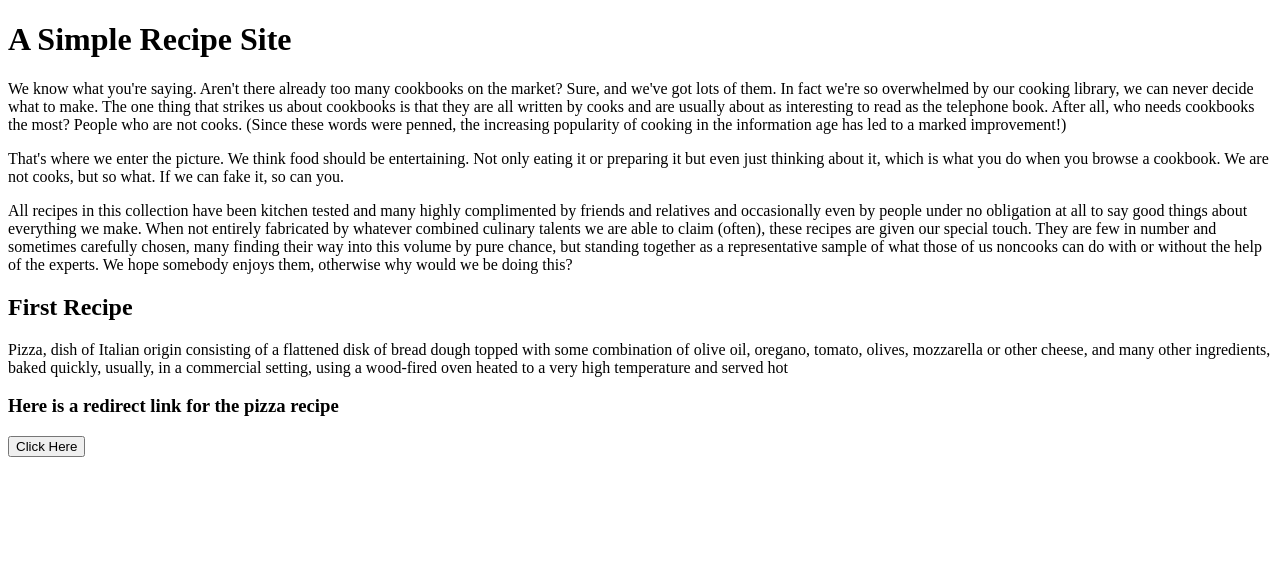
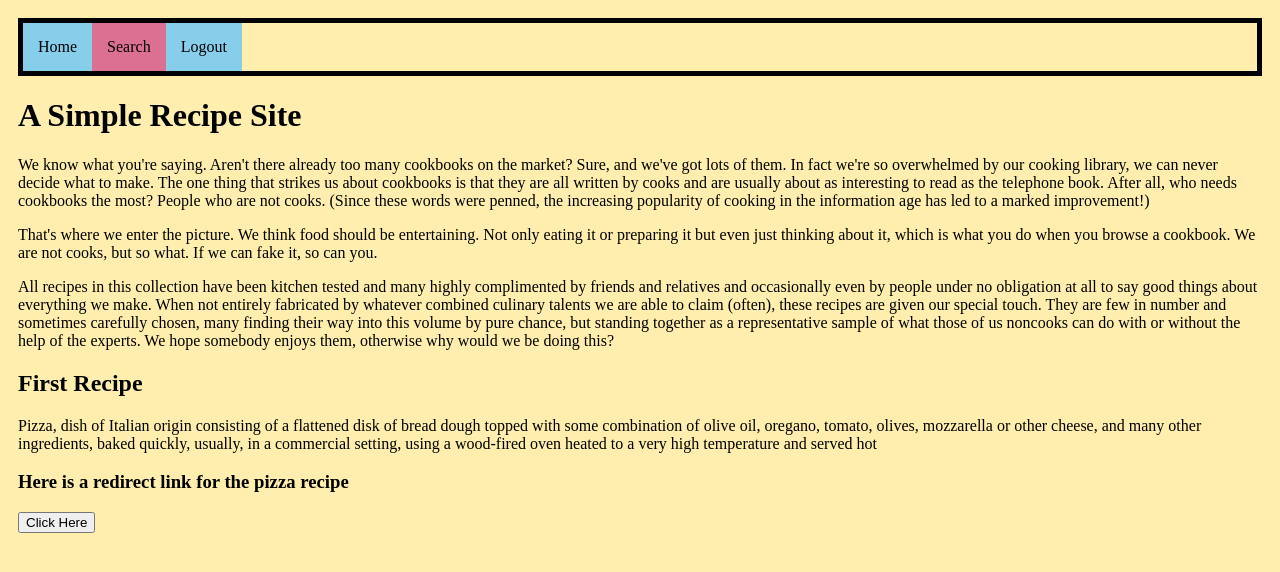
Before and after one commit to Sava2901/odin-recipes, a plain HTML site: page index.html in a window 1280 px wide. Drawn offline with Linux system fonts and the light colour scheme.

Commit message:
nav bar added

```diff
--- a/index.html
+++ b/index.html
@@ -10,6 +10,13 @@
 </head>
 
 <body>
+
+    <nav class="container">
+        <div>Home</div>
+        <div>Search</div>
+        <div>Logout</div>
+    </nav>
+
     <h1>A Simple Recipe Site</h1>
 
     <p>We know what you're saying. Aren't there already too many cookbooks on the market? Sure, and we've got lots of
@@ -45,8 +52,6 @@
 
     <a href="./recipes/pizza.html"><button>Click Here</button></a>
 
-
-
 </body>
 
 </html>
--- a/styles.css
+++ b/styles.css
@@ -3,7 +3,7 @@ li{
 }
 
 .optional{
-    background-color: palegoldenrod;
+    background-color: white;
     font-family: 'arial';
     font-size: 14px;
 }
@@ -11,3 +11,29 @@ li{
 img{
     align-self: center;
 }
+
+.container > div{
+    padding: 15px;
+    text-align: center;
+    font-family: '2em';
+}
+
+.container > div:nth-child(1){
+    background-color: skyblue;
+}
+.container > div:nth-child(2){
+    background-color: palevioletred;
+}
+.container > div:nth-child(3){
+    background-color: skyblue;
+}
+
+.container{
+    border: 5px solid black;
+    display: flex;
+}
+
+html{
+    background-color: #ffeead;
+    margin: 10px;
+}
```
